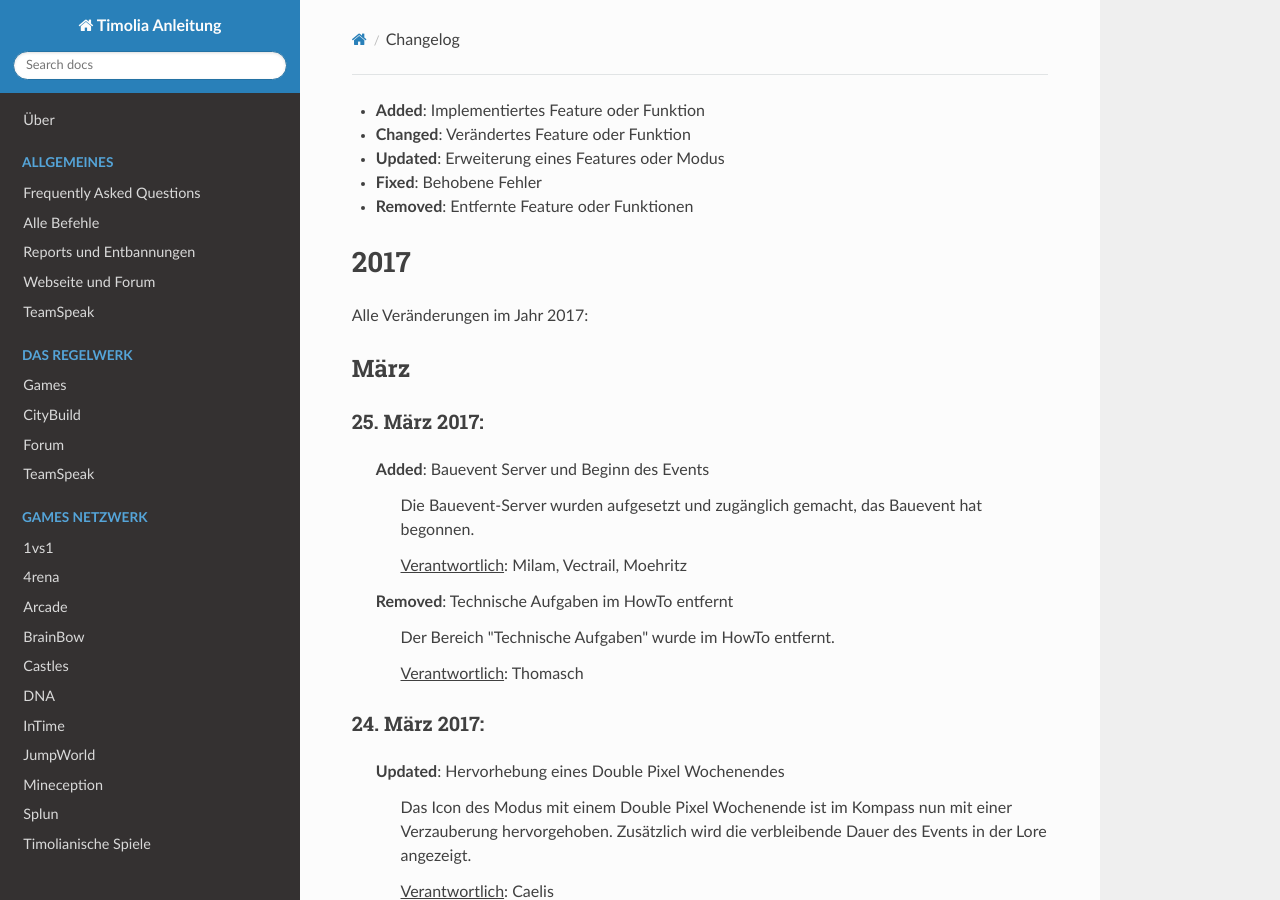
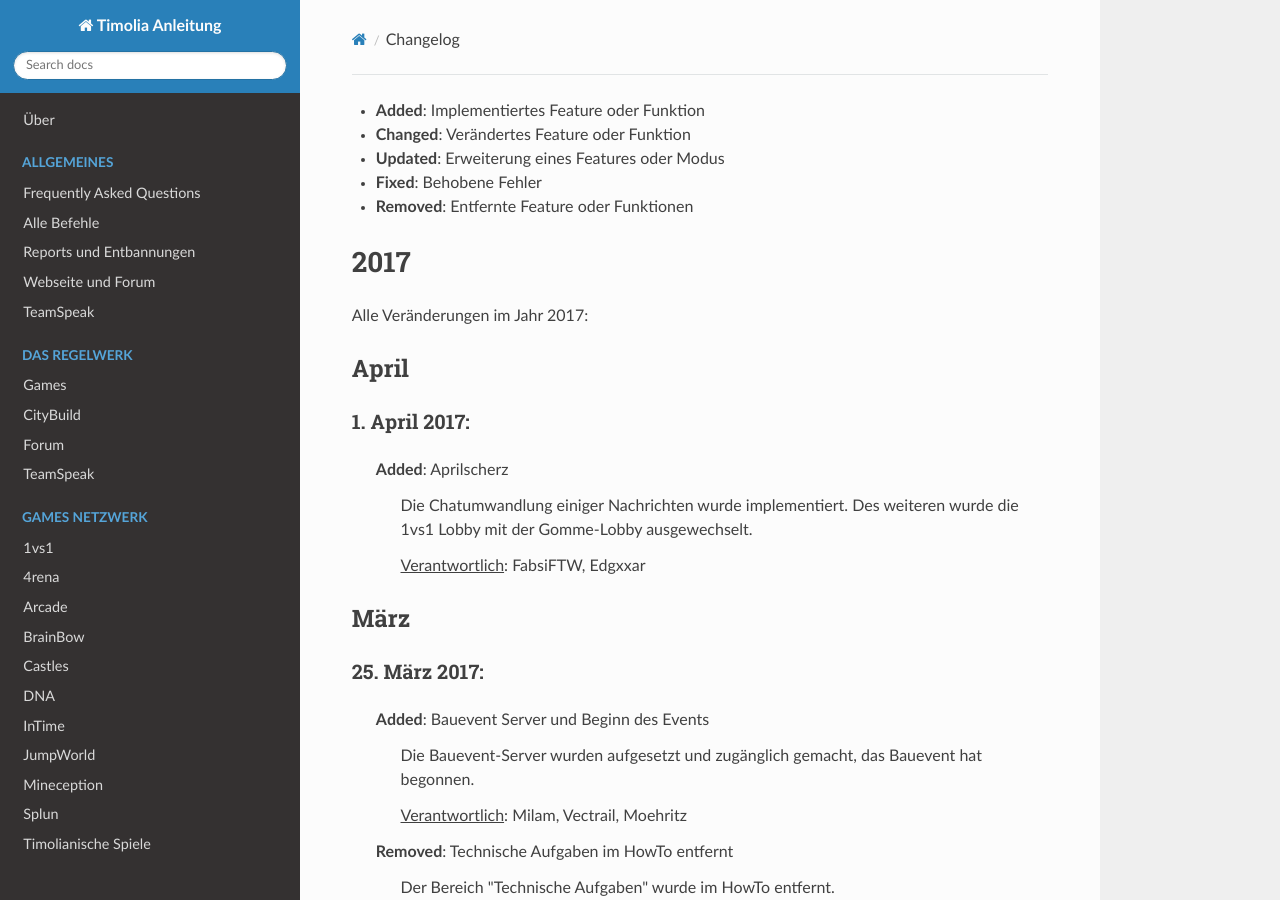
Before and after one commit to TimoliaDE/HowTo, an MkDocs documentation site: the page built from docs/changelog.md, in a window 1280 px wide and 900 px high. Built offline with MkDocs 1.6.1, drawn with Linux system fonts in a browser that asks for light colours; nearby versions of some CDN libraries; old or Windows-style settings are respelled for this version of MkDocs.

Commit message:
Aprilscherz

```diff
--- a/docs/changelog.md
+++ b/docs/changelog.md
@@ -7,6 +7,15 @@
 
 # 2017
 Alle Veränderungen im Jahr 2017:
+
+## April
+### 1. April 2017:
+<dl>
+  <dd><b>Added</b>: Aprilscherz</dd>
+  <dd style="margin-left: 7%;">Die Chatumwandlung einiger Nachrichten wurde implementiert. Des weiteren wurde die 1vs1 Lobby mit der Gomme-Lobby ausgewechselt.</dd>
+  <dd style="margin-left: 7%;"><u>Verantwortlich</u>: FabsiFTW, Edgxxar</dd>
+  <dd></dd>
+</dl>
 
 ## März
 ### 25. März 2017:
```
